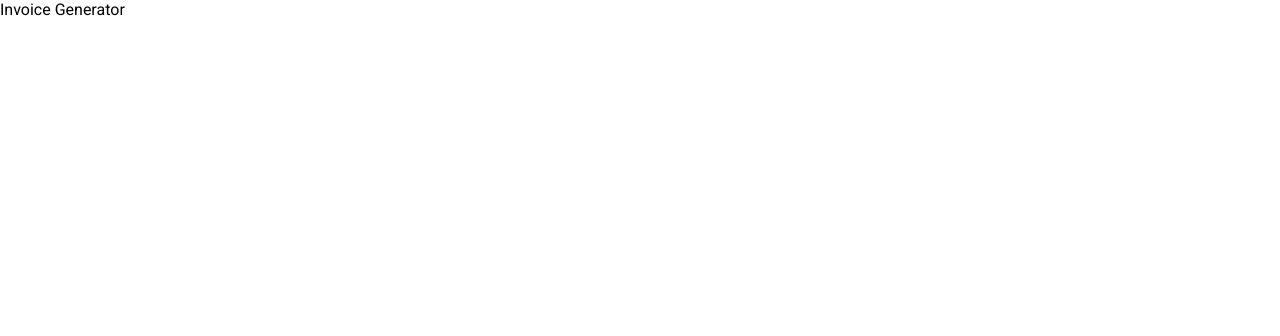
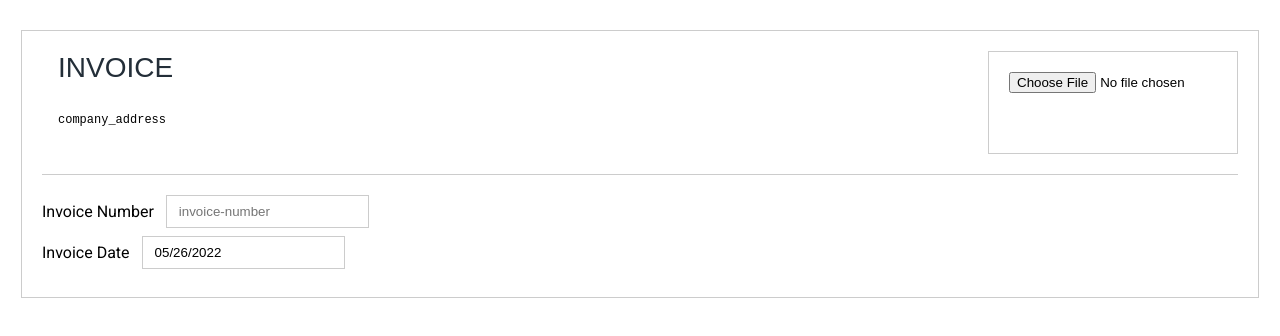
Before and after one commit to pritesh511/invoice-generator, a Next.js app: page / in a window 1280 px wide. Shown: the top 336 px of the page. Built offline with nearby package versions, Linux system fonts and the light colour scheme.

Commit message:
invoice top design

```diff
--- /dev/null
+++ b/components/invoice-form/invoice-form.js
@@ -0,0 +1,92 @@
+import { useState } from "react";
+import {
+  InvoiceContainer,
+  Form,
+  InvoiceBottomBtn,
+  InvoiceUpperForm,
+  InvoiceFlex,
+  InvoiceTopLeft,
+  InvoiceTopRight,
+  CompanyName,
+  AddLogo,
+  CompanyAddress,
+  InputBlock,
+  InputText,
+  Label,
+} from "./styles";
+import DatePicker from "react-datepicker";
+import "react-datepicker/dist/react-datepicker.css";
+
+const InvoiceForm = () => {
+  const [companyName, setCompanyName] = useState("invoice");
+  const [companyLogo, setCompanyLogo] = useState();
+  const [companyAdd, setCompanyAdd] = useState("company_address");
+  const [startDate, setStartDate] = useState(new Date());
+  return (
+    <>
+      <InvoiceContainer>
+        <Form>
+          <InvoiceUpperForm>
+            <InvoiceFlex>
+              <InvoiceTopLeft>
+                <CompanyName>
+                  <input
+                    type="text"
+                    value={companyName}
+                    onChange={(e) => {
+                      setCompanyName(e.target.value);
+                    }}
+                  />
+                </CompanyName>
+                <br />
+                <CompanyAddress>
+                  <textarea
+                    value={companyAdd}
+                    onChange={(e) => {
+                      setCompanyAdd(e.target.value);
+                    }}
+                  ></textarea>
+                </CompanyAddress>
+              </InvoiceTopLeft>
+              <InvoiceTopRight>
+                <AddLogo>
+                  <input
+                    type="file"
+                    value={companyLogo}
+                    onChange={(e) => {
+                      setCompanyLogo(e.target.value);
+                    }}
+                    accept="image/png, image/gif, image/jpeg"
+                  />
+                </AddLogo>
+              </InvoiceTopRight>
+            </InvoiceFlex>
+            <InvoiceFlex>
+              <InvoiceTopLeft>
+                <InputBlock>
+                  <Label>Invoice Number</Label>
+                  <InputText
+                    type="number"
+                    placeholder="invoice-number"
+                  ></InputText>
+                </InputBlock>
+                <InputBlock>
+                  <Label>Invoice Date</Label>
+                  <DatePicker
+                    className="date-picker"
+                    selected={startDate}
+                    onChange={(e) => setStartDate(e.target.value)}
+                  />
+                </InputBlock>
+              </InvoiceTopLeft>
+              <InvoiceTopRight></InvoiceTopRight>
+            </InvoiceFlex>
+          </InvoiceUpperForm>
+          <InvoiceBottomBtn></InvoiceBottomBtn>
+        </Form>
+      </InvoiceContainer>
+    </>
+  );
+};
+
+export default InvoiceForm;
--- /dev/null
+++ b/components/invoice-form/styles.js
@@ -0,0 +1,112 @@
+import styled from "styled-components";
+
+const InvoiceContainer = styled.div`
+  max-width: 1270px;
+  width: 100%;
+  padding: 0 16px;
+  margin: auto;
+`;
+const Form = styled.form``;
+const InvoiceUpperForm = styled.div`
+  padding: 0 20px;
+  margin: 30px 0;
+  border: 1px solid black;
+  background: #fff;
+  border: 1px solid #ccc;
+`;
+const InvoiceBottomBtn = styled.div``;
+const InvoiceFlex = styled.div`
+  display: grid;
+  grid-template-columns: 1fr 1fr;
+  border-bottom: 1px solid #ccc;
+  padding: 20px 0;
+  :last-child {
+    border: none;
+  }
+`;
+const InvoiceTopLeft = styled.div`
+  width: 100%;
+  text-align: left;
+`;
+const AddLogo = styled.div`
+  height: 100%;
+  max-width: 250px;
+  width: 100%;
+  margin-left: auto;
+  border: 1px solid #ccc;
+  input {
+    height: 100%;
+    width: 100%;
+    padding: 20px;
+    cursor: pointer;
+  }
+`;
+const InvoiceTopRight = styled.div`
+  width: 100%;
+  text-align: right;
+`;
+const ComponyInfo = styled.div``;
+const CompanyName = styled.div`
+  input {
+    border: 1px solid transparent;
+    font-size: 28px;
+    line-height: 1em;
+    padding: 0 15px;
+    color: #232e38;
+    text-align: left;
+    height: auto;
+    border-radius: 4px;
+    width: 100%;
+    text-transform: uppercase;
+    :focus {
+      border: 1px solid #ccc;
+    }
+  }
+`;
+const CompanyAddress = styled.div`
+  textarea {
+    padding: 8px 15px;
+    border: 1px solid transparent;
+    resize: none;
+    font-size: 12px;
+    color: #000;
+    display: inline-block;
+  }
+`;
+const InputBlock = styled.div`
+  width: 100%;
+  display: flex;
+  align-items: center;
+  margin: 0 0 8px 0;
+  appearance: none;
+  -webkit-appearance: none;
+  .date-picker {
+    padding: 8px 12px;
+    border: 1px solid #ccc;
+    width: auto;
+  }
+`;
+const Label = styled.div`
+  margin: 0 12px 0 0;
+`;
+const InputText = styled.input`
+  padding: 8px 12px;
+  border: 1px solid #ccc;
+`;
+
+export {
+  InvoiceContainer,
+  Form,
+  InvoiceUpperForm,
+  InvoiceBottomBtn,
+  InvoiceFlex,
+  InvoiceTopLeft,
+  InvoiceTopRight,
+  ComponyInfo,
+  CompanyName,
+  AddLogo,
+  CompanyAddress,
+  InputBlock,
+  InputText,
+  Label,
+};
--- a/next.config.js
+++ b/next.config.js
@@ -1,6 +1,7 @@
 /** @type {import('next').NextConfig} */
 const nextConfig = {
   reactStrictMode: true,
+  styledComponents: true,
 };
 
 module.exports = nextConfig;
--- a/package.json
+++ b/package.json
@@ -12,7 +12,10 @@
     "next": "12.1.6",
     "next-seo": "^5.4.0",
     "react": "18.1.0",
-    "react-dom": "18.1.0"
+    "react-datepicker": "^4.8.0",
+    "react-dom": "18.1.0",
+    "react-scripts": "^2.1.3",
+    "styled-components": "^5.3.5"
   },
   "devDependencies": {
     "eslint": "8.16.0",
--- a/pages/_app.js
+++ b/pages/_app.js
@@ -1,7 +1,7 @@
-import '../styles/globals.css'
+import "../styles/globals.css";
 
 function MyApp({ Component, pageProps }) {
-  return <Component {...pageProps} />
+  return <Component {...pageProps} />;
 }
 
-export default MyApp
+export default MyApp;
--- a/pages/index.js
+++ b/pages/index.js
@@ -1,10 +1,19 @@
 import { NextSeo } from "next-seo";
+import styled from "styled-components";
+import InvoiceForm from "../components/invoice-form/invoice-form";
+
+const InvoiceWrapper = styled.div`
+  width: 100%;
+  height: 100%;
+`;
 
 const Home = () => {
   return (
     <>
       <NextSeo title="Invoice Generator" description="Invoice-Generator" />
-      Invoice Generator
+      <InvoiceWrapper>
+        <InvoiceForm />
+      </InvoiceWrapper>
     </>
   );
 };
```
Also changed, not shown: .babelrc (added), 2 other files (tests, documents, lock files or other folders).
